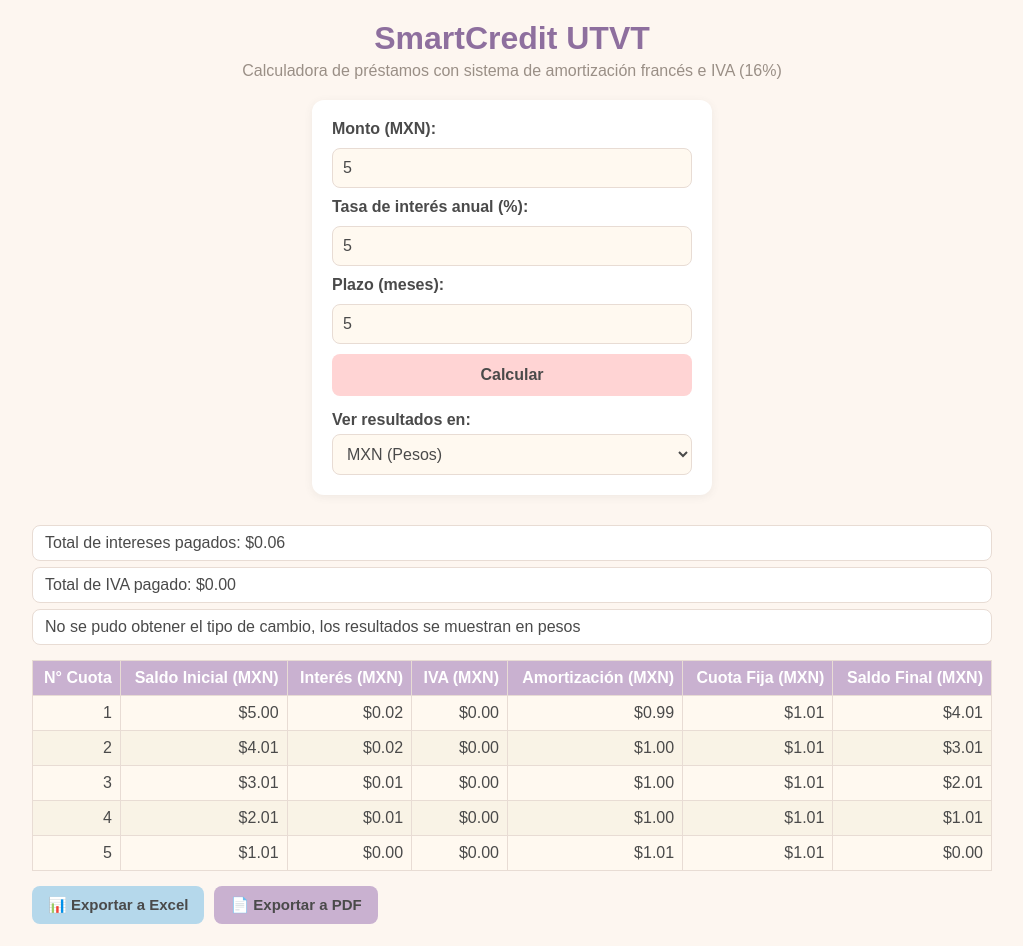
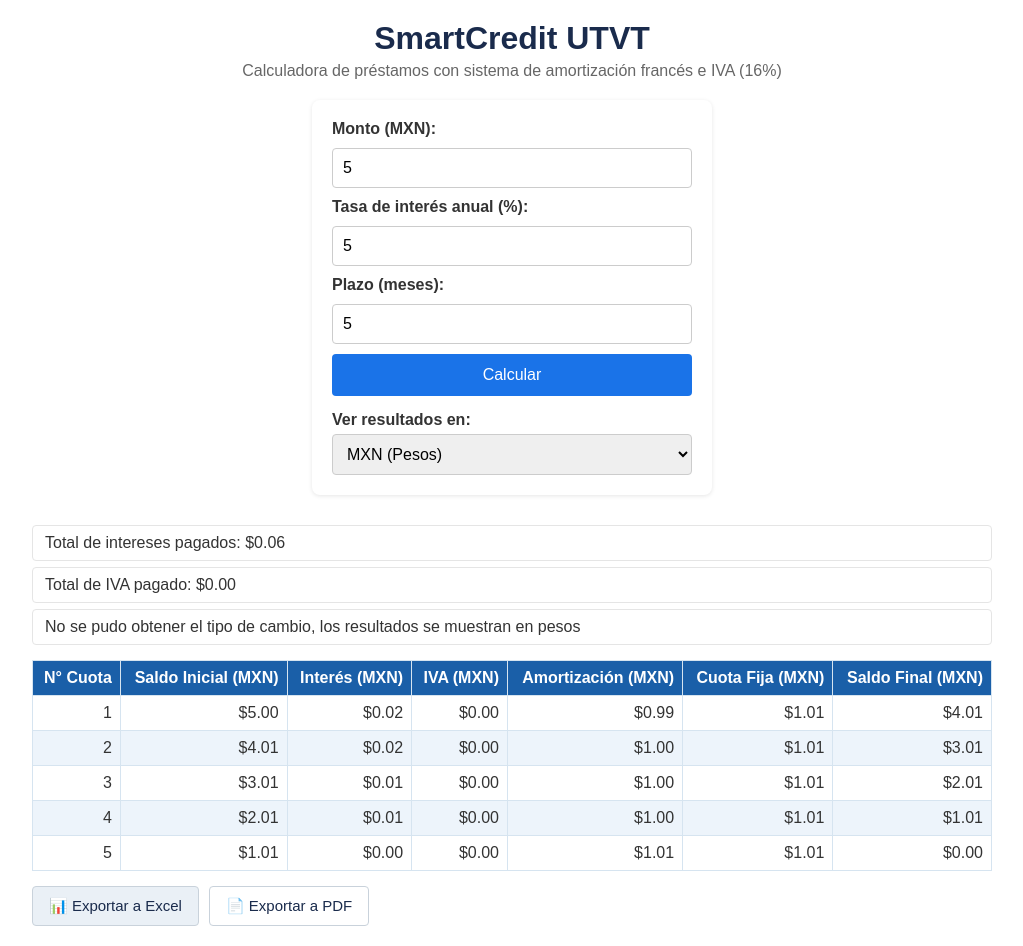
Before and after one commit to VanessaEscutia/calculadora-prestamos-DWI, a plain HTML site: page index.html in a window 1280 px wide. Both pictures are taken after typing "5", "5", "5" into the empty fields and a click on the button "Calcular". Shown: the whole page, without its empty margins (128-1151 px from the left). Drawn offline with nearby package versions, Linux system fonts and the light colour scheme; no server answers.

Commit message:
style: fondo blanco y tabla/boton en azules, el pastel completo no convencia

```diff
--- a/style.css
+++ b/style.css
@@ -6,8 +6,8 @@
 
 body {
     font-family: Arial, Helvetica, sans-serif;
-    background-color: #FDF6F0; /* paleta pastel, crema suave */
-    color: #4A4A4A; /* gris oscuro suave en vez de negro puro */
+    background-color: #FFFFFF; /* fondo blanco plano, el pastel completo se veia muy infantil */
+    color: #333333;
     padding: 20px;
 }
 
@@ -17,14 +17,14 @@ body {
 }
 
 h1 {
-    color: #8E6F9E; /* lila */
+    color: #1a2b4c;
     text-align: center;
     margin-bottom: 5px;
 }
 
 .contenedor > p {
     text-align: center;
-    color: #9A8F86;
+    color: #666;
     margin-bottom: 20px;
 }
 
@@ -34,25 +34,23 @@ h1 {
     gap: 10px;
     max-width: 400px;
     margin: 0 auto 30px auto;
-    background: #FFFFFF;
+    background: white;
     padding: 20px;
-    border-radius: 12px;
-    box-shadow: 0 2px 8px rgba(74, 74, 74, 0.08);
+    border-radius: 8px;
+    box-shadow: 0 1px 4px rgba(0,0,0,0.1);
 }
 
 .formulario label {
     font-weight: bold;
-    color: #4A4A4A;
+    color: #333;
 }
 
 .formulario input,
 .formulario select {
     padding: 10px;
-    border: 1px solid #E8DCD4; /* beige suave */
-    border-radius: 8px;
+    border: 1px solid #ccc;
+    border-radius: 4px;
     font-size: 16px;
-    background-color: #FFF9F0;
-    color: #4A4A4A;
 }
 
 .selector-moneda {
@@ -64,52 +62,51 @@ h1 {
 
 #btn-calcular {
     padding: 12px;
-    background-color: #FFD4D4; /* rosa pastel */
-    color: #4A4A4A;
+    background-color: #1A73E8; /* azul */
+    color: white;
     border: none;
-    border-radius: 8px;
+    border-radius: 4px;
     font-size: 16px;
-    font-weight: bold;
     cursor: pointer;
 }
 
 #btn-calcular:hover {
-    background-color: #FFC3C3;
+    background-color: #155AB6;
 }
 
 table {
     width: 100%;
     border-collapse: collapse;
     margin-top: 15px;
-    background: #FFF9F0;
+    background: white;
 }
 
 th, td {
-    border: 1px solid #E8DCD4;
+    border: 1px solid #D6E4F0; /* bordes azul clarito para que combine con el boton */
     padding: 8px;
     text-align: right;
-    color: #4A4A4A;
+    color: #333333;
 }
 
 th {
-    background-color: #C9B1D0; /* lila pastel */
-    color: #FFFFFF;
+    background-color: #1A5FA8; /* encabezado azul como el boton */
+    color: white;
 }
 
 tbody tr:nth-child(odd) {
-    background-color: #FFF9F0;
+    background-color: #FFFFFF;
 }
 
 tbody tr:nth-child(even) {
-    background-color: #F9F3E6;
+    background-color: #EDF4FB; /* azul muy clarito para alternar filas */
 }
 
 #resumen p, #equiv-divisas p {
-    background: #FFFFFF;
+    background: white;
     padding: 8px 12px;
-    border-radius: 8px;
+    border-radius: 4px;
     margin-top: 6px;
-    border: 1px solid #E8DCD4;
+    border: 1px solid #E5E5E5;
 }
 
 /* en celular la tabla se puede scrollear horizontal */
@@ -128,23 +125,19 @@ tbody tr:nth-child(even) {
 #btn-excel,
 #btn-pdf {
     padding: 10px 16px;
-    border: none;
-    border-radius: 8px;
+    border: 1px solid #C9D2DB;
+    border-radius: 4px;
     font-size: 15px;
-    font-weight: bold;
-    color: #4A4A4A;
+    color: #1a2b4c;
+    background-color: #FFFFFF;
     cursor: pointer;
 }
 
 #btn-excel {
-    background-color: #B5D8EB; /* azul cielo pastel */
+    background-color: #EAF0F6; /* azul grisaceo clarito */
 }
 
-#btn-pdf {
-    background-color: #C9B1D0; /* lila pastel */
+#btn-pdf:hover,
+#btn-excel:hover {
+    filter: brightness(0.96);
 }
-
-#btn-excel:hover,
-#btn-pdf:hover {
-    filter: brightness(0.95);
-}
```
